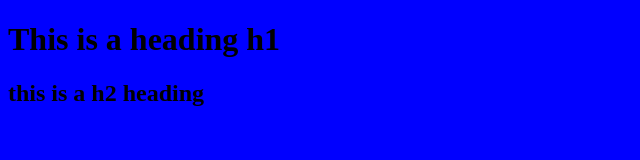
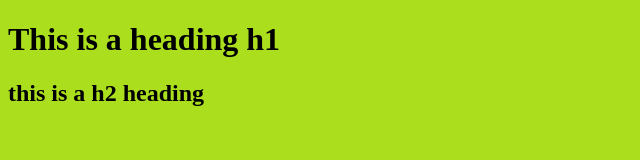
Before and after one commit to Rohanvish4/repo0, a plain HTML site: page index.html in a window 1280 px wide. Shown: the whole page, without its empty margins (0-640 px from the left). Drawn offline with Linux system fonts and the light colour scheme.

Commit message:
changed backg color

```diff
--- a/styles.css
+++ b/styles.css
@@ -1,6 +1,5 @@
 
-*
-{
-    background-color: blue;
+* {
+    background-color: rgb(171, 223, 29);
 
 }
```
